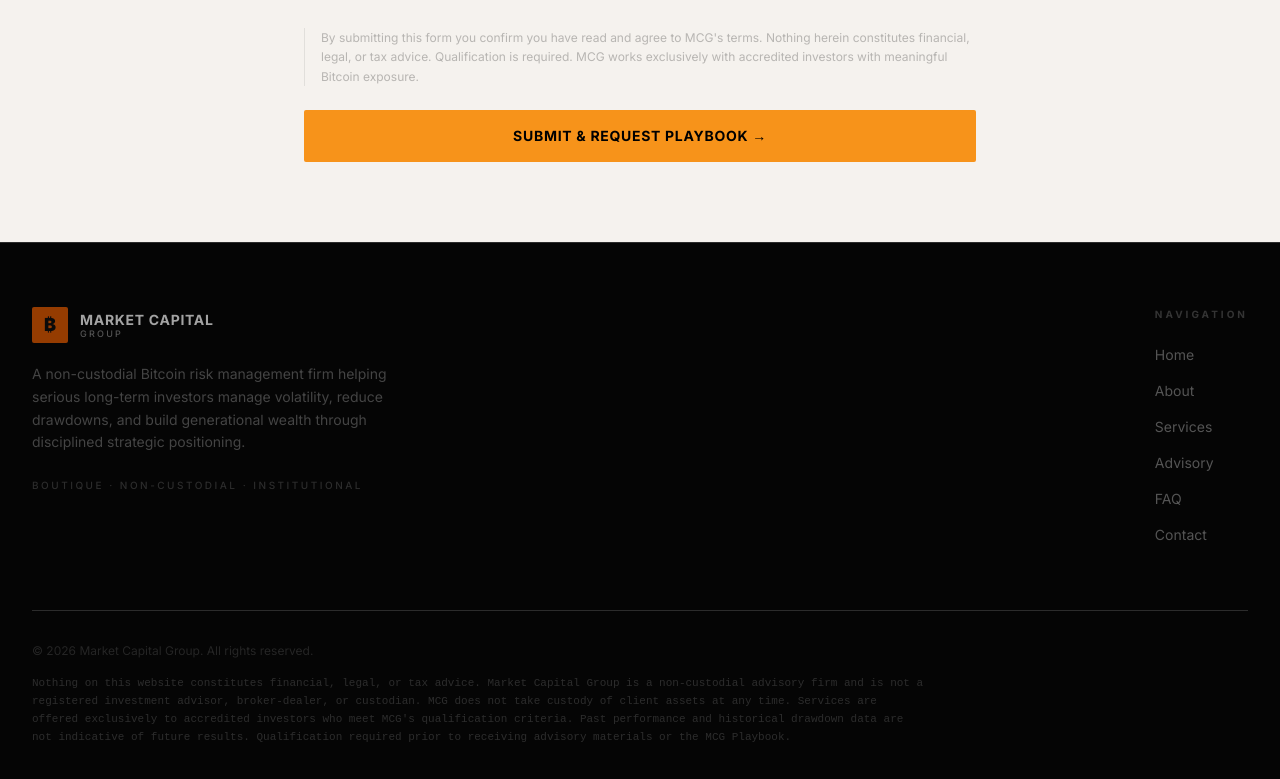
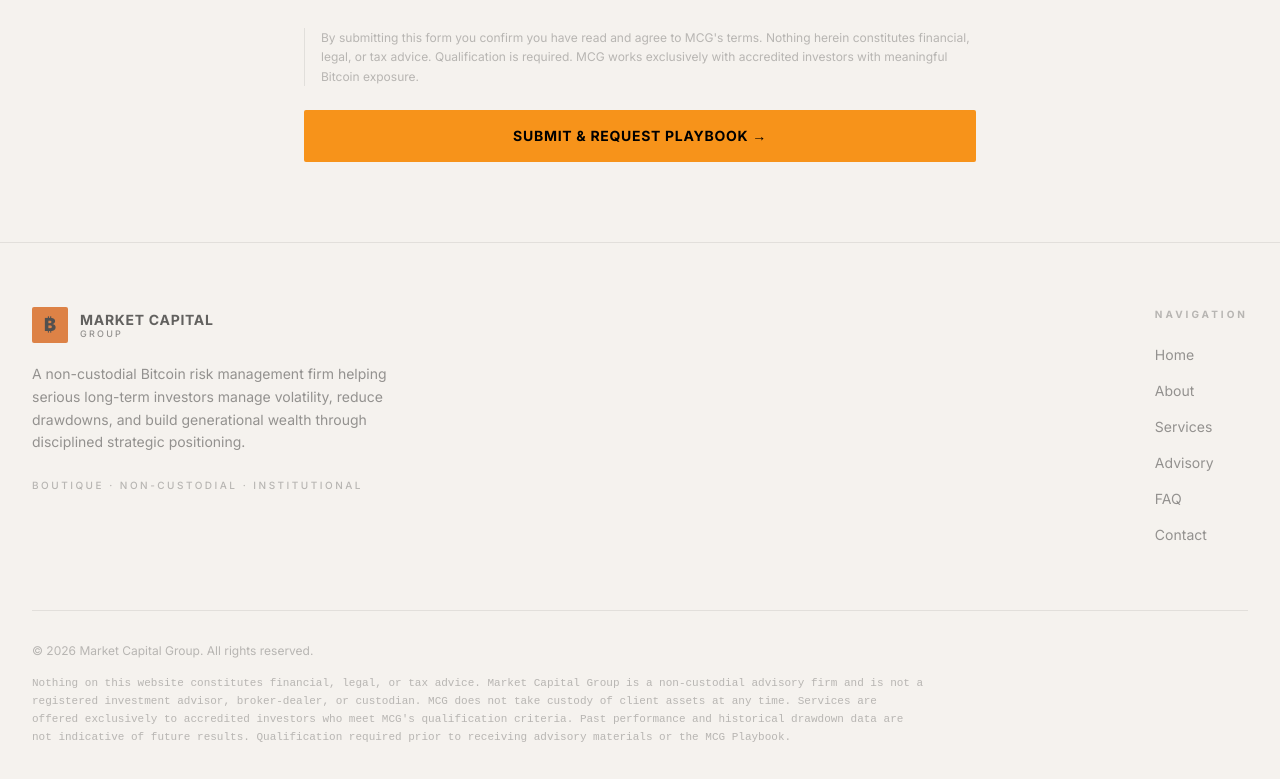
Before and after one commit to Mohammad-Hannan/mcg-website, a Next.js app: page /contact in a window 1280 px wide. Shown: the part 1703-2482 px from the top of the page. Built offline with nearby package versions, Linux system fonts and the light colour scheme.

Commit message:
Fix theme toggle for homepage redesign; lock hero and modal to permanent dark styling

```diff
--- a/app/globals.css
+++ b/app/globals.css
@@ -96,6 +96,70 @@
 [data-theme="light"] .border-white\/20 {
   border-color: var(--border-subtle) !important;
 }
+/* ── Institutional redesign (whale hero / homepage sections / footer) ── */
+[data-theme="light"] .bg-charcoal-deep,
+[data-theme="light"] .bg-charcoal-deep\/25,
+[data-theme="light"] .bg-charcoal-deep\/95,
+[data-theme="light"] .bg-charcoal-deep\/98,
+[data-theme="light"] .bg-charcoal-black {
+  background-color: var(--bg-primary) !important;
+}
+[data-theme="light"] .bg-charcoal {
+  background-color: var(--bg-secondary) !important;
+}
+[data-theme="light"] .text-silver {
+  color: var(--text-secondary) !important;
+}
+[data-theme="light"] .text-silver\/80,
+[data-theme="light"] .text-silver\/70 {
+  color: var(--text-secondary) !important;
+}
+[data-theme="light"] .text-silver\/60,
+[data-theme="light"] .text-silver\/50,
+[data-theme="light"] .text-silver\/40 {
+  color: var(--text-muted) !important;
+}
+[data-theme="light"] .text-silver\/30,
+[data-theme="light"] .text-silver\/25,
+[data-theme="light"] .text-silver\/20 {
+  color: var(--text-faint) !important;
+}
+[data-theme="light"] .placeholder-silver\/40::placeholder {
+  color: var(--text-muted) !important;
+}
+[data-theme="light"] .border-\[\#2C2C2C\] {
+  border-color: var(--border-subtle) !important;
+}
+[data-theme="light"] .divider-flat {
+  background-color: var(--border-subtle) !important;
+}
+[data-theme="light"] .card-accent-top {
+  background-color: var(--bg-card) !important;
+}
+[data-theme="light"] .bg-charcoal-deep.border,
+[data-theme="light"] input.bg-charcoal-deep {
+  background-color: var(--bg-secondary) !important;
+}
+
+/* ── Theme-locked zones: whale hero + qualification modal stay dark
+   regardless of site theme, since they sit on a dark photo / are a
+   deliberately dramatic gated overlay ── */
+[data-theme="light"] .whale-locked .text-white {
+  color: #FFFFFF !important;
+}
+[data-theme="light"] .whale-locked .text-silver,
+[data-theme="light"] .whale-locked .text-silver\/80,
+[data-theme="light"] .whale-locked .text-silver\/70,
+[data-theme="light"] .whale-locked .text-silver\/60,
+[data-theme="light"] .whale-locked .text-silver\/50,
+[data-theme="light"] .whale-locked .text-silver\/40 {
+  color: #A3A3A3 !important;
+}
+[data-theme="light"] .whale-locked.bg-charcoal-deep,
+[data-theme="light"] .whale-locked .bg-charcoal-deep\/25 {
+  background-color: #0D0D0D !important;
+}
+
 [data-theme="light"] .bg-grid {
   background-image:
     linear-gradient(var(--grid-line) 1px, transparent 1px),
--- a/components/QualificationModal.tsx
+++ b/components/QualificationModal.tsx
@@ -73,7 +73,7 @@
               animate={{ opacity: 1, y: 0, scale: 1 }}
               exit={{ opacity: 0, y: 10, scale: 0.98 }}
               transition={{ duration: 0.25, ease: [0.22, 1, 0.36, 1] }}
-              className="relative w-full max-w-lg bg-[#121212] border border-[#2C2C2C] rounded-sm overflow-hidden"
+              className="whale-locked relative w-full max-w-lg bg-[#121212] border border-[#2C2C2C] rounded-sm overflow-hidden"
             >
               {/* Close button */}
               <button
--- a/components/WhaleHero.tsx
+++ b/components/WhaleHero.tsx
@@ -8,7 +8,7 @@
   const { open } = useQualificationModal();
 
   return (
-    <section className="relative min-h-screen flex flex-col items-start justify-center overflow-hidden bg-charcoal-deep">
+    <section className="whale-locked relative min-h-screen flex flex-col items-start justify-center overflow-hidden bg-charcoal-deep">
       {/* Background image — optimized via next/image */}
       <Image
         src="/images/whale-tail.jpg"
@@ -34,6 +34,8 @@
       {/* Subtle bottom fade into next section */}
       <div className="absolute bottom-0 left-0 right-0 h-40 bg-gradient-to-t from-charcoal-deep to-transparent" />
 
+      {/* whale-locked keeps this hero permanently dark — it sits on a dark photo
+          and must stay legible no matter what theme the rest of the site is in */}
       <div className="relative z-10 w-full max-w-7xl mx-auto px-6 lg:px-12 pt-32 pb-24">
         {/* Pre-header eyebrow hook */}
         <motion.div
```
Also changed, not shown: 1 other file (tests, documents, lock files or other folders).
